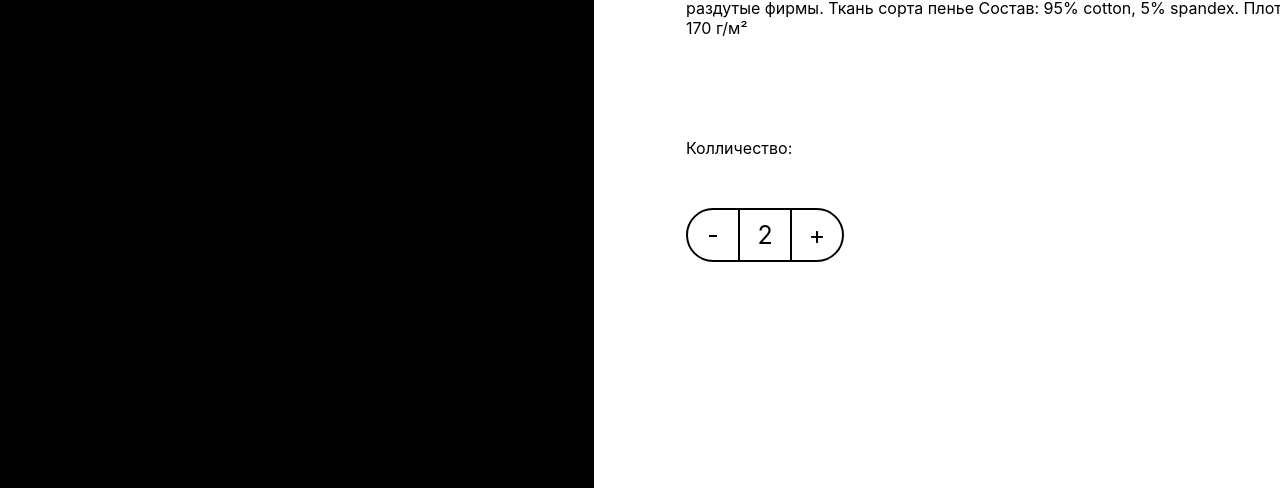
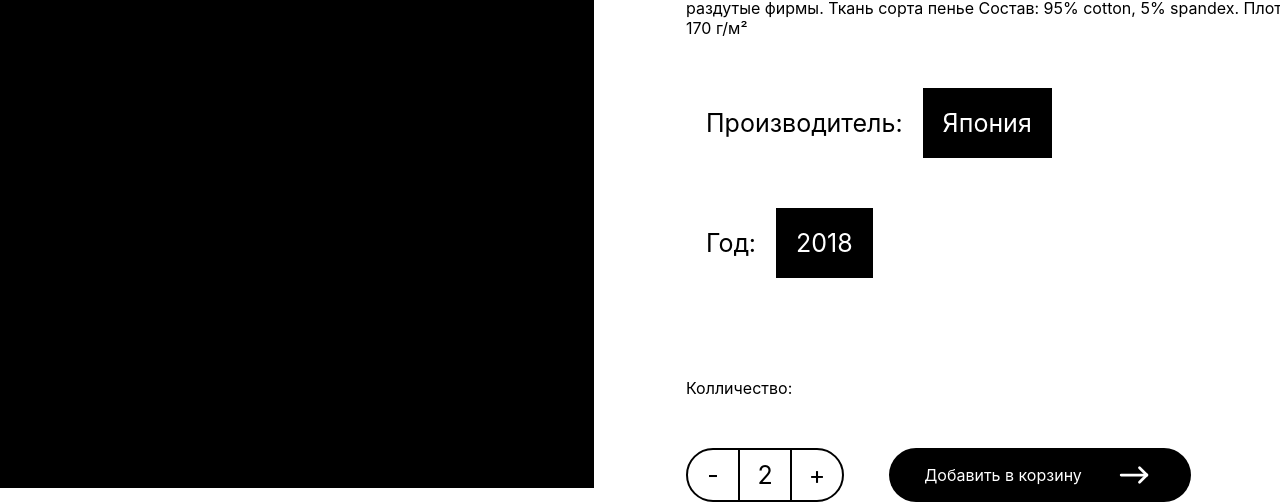
Before and after one commit to Rich-alien/techonline, a React (Create React App) app: page / in a window 1280 px wide. Shown: the part 354-856 px from the top of the page. Built offline with nearby package versions, Linux system fonts and the light colour scheme.

Commit message:
add elements

```diff
--- a/src/components/ItemDescription/ItemDescription.jsx
+++ b/src/components/ItemDescription/ItemDescription.jsx
@@ -29,13 +29,43 @@ const ItemDescription = (props) => {
                         Ткань сорта пенье
                         Состав: 95% cotton, 5% spandex. Плотность 170 г/м²
                     </div>
+                    <div className={style.countryContainer}>
+                        <div className={style.NameCountry}>
+                            Производитель:
+                        </div>
+                        <div className={style.country}>
+                            Япония
+                        </div>
+                    </div>
+                    <div className={style.yearContainer}>
+                        <div className={style.NameYear}>
+                            Год:
+                        </div>
+                        <div className={style.year}>
+                            2018
+                        </div>
+                    </div>
                     <span className={style.textFotCount}>Колличество:</span>
-                    <div className={style.countContainer}>
-                        <div className={style.countMinus}>
-                            <span>-</span>
+                    <div className={style.containerAddCard}>
+                        <div className={style.countContainer}>
+                            <div className={style.countMinus}>
+                                <span>-</span>
+                            </div>
+                            <div className={style.countInt}>2</div>
+                            <div className={style.countPlus}>+</div>
                         </div>
-                        <div className={style.countInt}>2</div>
-                        <div className={style.countPlus}>+</div>
+                        <div className={style.addToCard}>
+                            <span className={style.addToCard_text}>Добавить в корзину</span>
+                            <svg xmlns="http://www.w3.org/2000/svg"
+                                 className="icon icon-tabler icon-tabler-arrow-narrow-right" width="44" height="44"
+                                 viewBox="0 0 24 24" stroke-width="1.5" stroke="#ffffff" fill="none" stroke-linecap="round"
+                                 stroke-linejoin="round">
+                                <path stroke="none" d="M0 0h24v24H0z"/>
+                                <line x1="5" y1="12" x2="19" y2="12"/>
+                                <line x1="15" y1="16" x2="19" y2="12"/>
+                                <line x1="15" y1="8" x2="19" y2="12"/>
+                            </svg>
+                        </div>
                     </div>
                 </div>
             </div>
--- a/src/components/ItemDescription/ItemDescription.module.css
+++ b/src/components/ItemDescription/ItemDescription.module.css
@@ -10,14 +10,16 @@
     border-bottom: 2px solid;
 }
 .countContainer{
-    margin-top: 50px;
+    /*margin-left: 50px;*/
     display: flex;
     flex-direction: row;
+
 }
 .textFotCount{
     margin-top: 100px;
 }
 .countMinus{
+
     font-size: 25px;
     display: flex;
     width: 50px;
@@ -27,6 +29,60 @@
     border:2px solid black;
     border-radius:100px 0 0 100px;
 
+}
+.containerAddCard{
+    display: flex;
+
+    margin-top: 50px;
+
+
+    flex-direction: row;
+}
+.countryContainer{
+
+    display: flex;
+    margin-top: 50px;
+}
+.country{
+    font-size: 25px;
+    padding: 20px;
+    color: #ffffff;
+    background-color: black;
+}
+.NameCountry{
+    font-size: 25px;
+    padding: 20px;
+   color:black;
+}
+.yearContainer{
+
+    display: flex;
+    margin-top: 50px;
+}
+.year{
+    font-size: 25px;
+    padding: 20px;
+    color: #ffffff;
+    background-color: black;
+}
+.NameYear{
+    font-size: 25px;
+    padding: 20px;
+    color:black;
+}
+.addToCard{
+    margin-left: 45px;
+    min-width:302px ;
+    display: flex;
+    justify-content: center;
+    /*border:1px solid black;*/
+    align-items: center;
+    border-radius: 100px;
+    background-color: #000000;
+}
+.addToCard_text{
+    color: white;
+    margin-right: 30px;
 }
 .countPlus{
     font-size: 25px;
```
